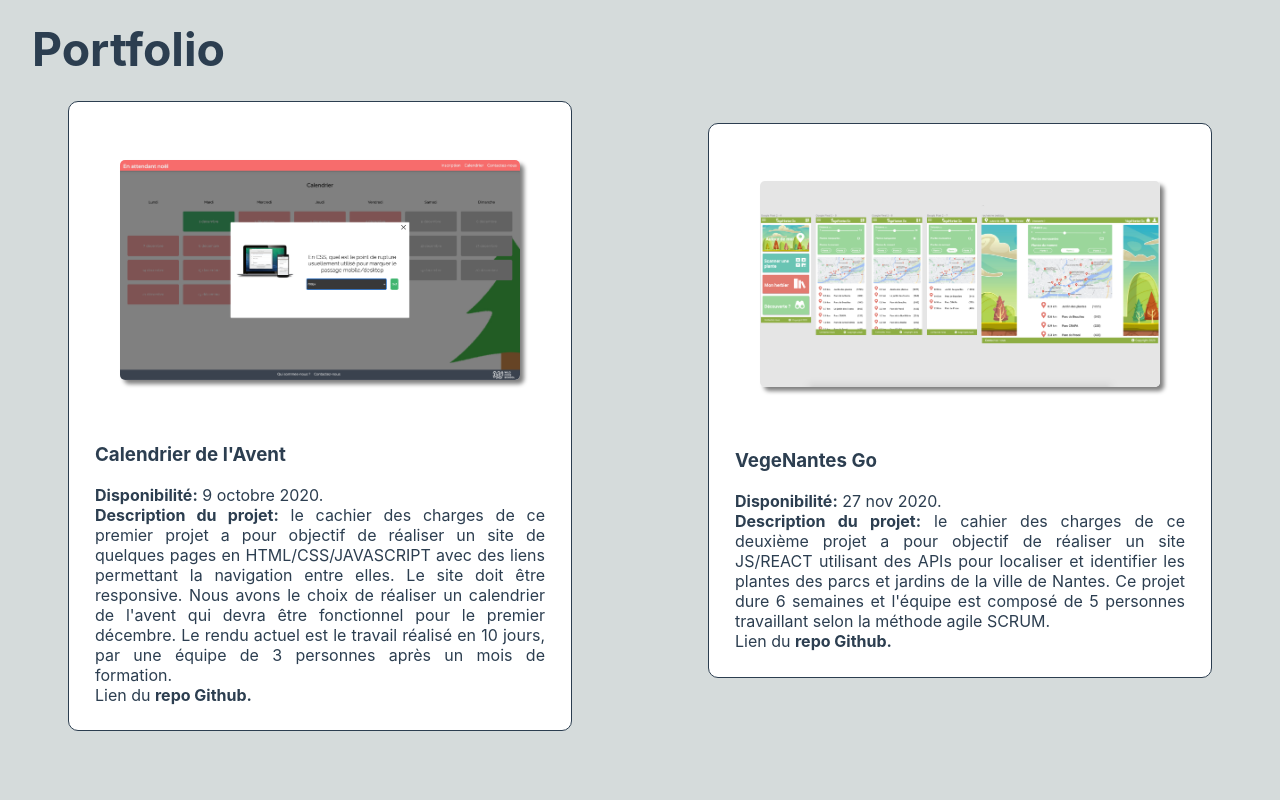
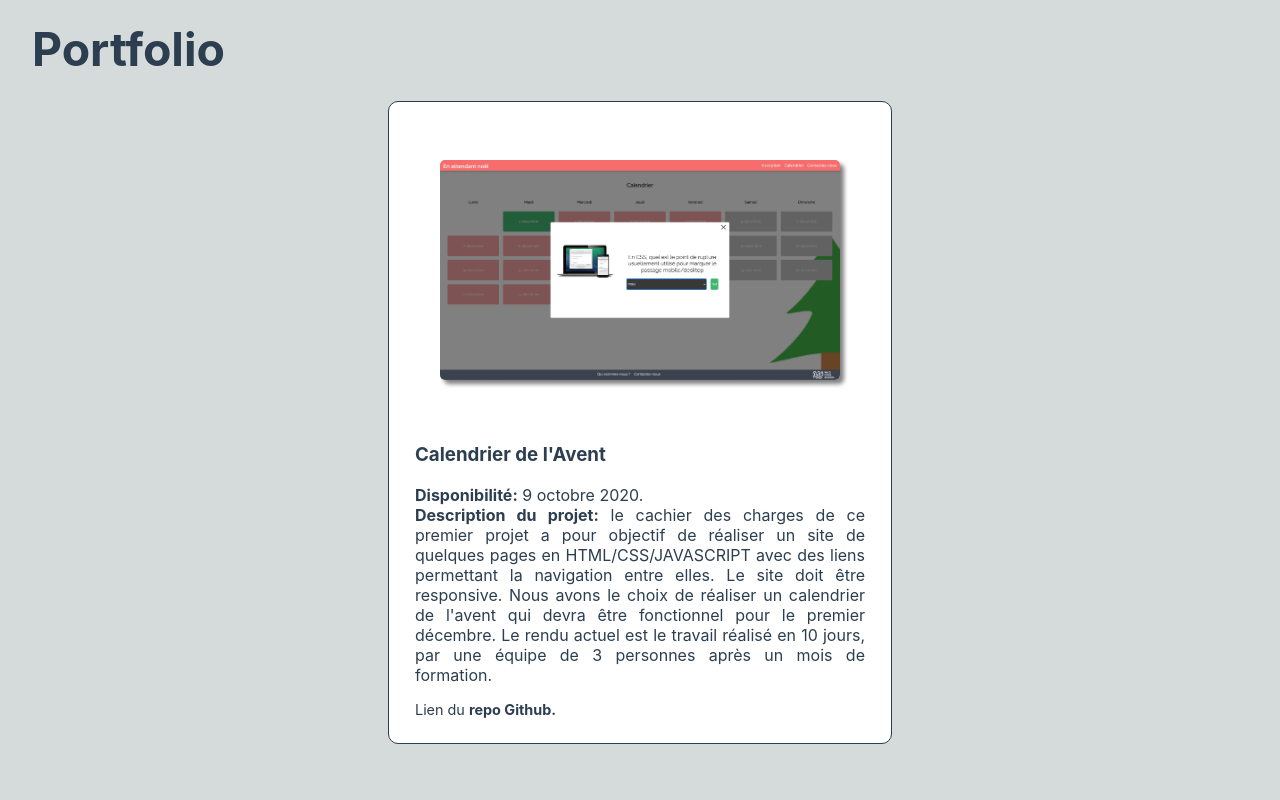
Before and after one commit to Benoit2109/curriculum, a React (Create React App) app: page / in a window 1280 px wide. Shown: the part 1300-2100 px from the top of the page. Built offline with nearby package versions, Linux system fonts and the light colour scheme.

Commit message:
change resume

```diff
--- a/src/components/Project.css
+++ b/src/components/Project.css
@@ -32,6 +32,8 @@
 .project:first-child {
   margin-top: 6rem;
 }
+
+
 .project {
   border: solid;
   border-width: 1px;
@@ -47,17 +49,35 @@
   max-width: 500px;
 }
 
+.noProject {
+    border: solid;
+    border-width: 1px;
+    border-radius: 10px;
+    border-color: #2c3e50;
+    background-color: #F5B7B1;
+    display: flex;
+    flex-direction: column;
+    align-items: center;
+    text-align: center;
+    padding: 2vw;
+    margin: 5vw;
+    max-width: 500px;
+    filter: grayscale(70%);
+  }
+
 .infos {
   text-align: justify;
   color: #2c3e50;
 }
 
-
+.github{
+    margin-top:1rem;
+    font-size: 0.9rem;
+}
 
 
 .Linkblue {
   color: #2c3e50;
-  margin-top: 0.5rem;
 }
 
 @media (min-width: 768px) {
--- a/src/components/Project.jsx
+++ b/src/components/Project.jsx
@@ -11,6 +11,7 @@ const project = [
     Description:
       "le cachier des charges de ce premier projet a pour objectif de réaliser un site de quelques pages en HTML/CSS/JAVASCRIPT avec des liens permettant la navigation entre elles. Le site doit être responsive. Nous avons le choix de réaliser un calendrier de l'avent qui devra être fonctionnel pour le premier décembre. Le rendu actuel est le travail réalisé en 10 jours, par une équipe de 3 personnes après un mois de formation.",
     Id: 1,
+    Active:true,
     Link: "https://baptiste-gfy.github.io/calendrier_avant/",
     Repo: "https://github.com/Benoit2109/calendrier_avant.git",
   },
@@ -21,10 +22,17 @@ const project = [
     Description:
       "le cahier des charges de ce deuxième projet a pour objectif de réaliser un site JS/REACT utilisant des APIs pour localiser et identifier les plantes des parcs et jardins de la ville de Nantes. Ce projet dure 6 semaines et l'équipe est composé de 5 personnes travaillant selon la méthode agile SCRUM.",
     Id: 2,
+    Active:false
   },
 ];
 
 class Projects extends React.Component {
+  constructor(props){
+    super(props)
+    this.state = {
+      Active: props.Active,
+    }
+  }
   render() {
     const {
       Name,
@@ -35,7 +43,7 @@ class Projects extends React.Component {
       Repo,
     } = this.props;
     return (
-      <div className="project">
+      <div className={this.state.Active? "project": "noProject"}>
         <div className="illustration">
           <a href={Link}>
             <img className="img" src={Illustration} alt={Name} />
@@ -50,7 +58,8 @@ class Projects extends React.Component {
             <strong>Description du projet:</strong> {Description}
           </p>
           <div>
-            <p>
+
+            <p className="github">
               Lien du{" "}
               <a className="Linkblue" href={Repo}>
                 repo Github.
@@ -58,6 +67,7 @@ class Projects extends React.Component {
             </p>
           </div>
         </div>
+
       </div>
     );
   }
--- a/src/components/experiences.jsx
+++ b/src/components/experiences.jsx
@@ -52,7 +52,7 @@ const experience = [
       "Commerce",
     ],
     Description:
-      "Gestion d'un compte d'Exploitation de 3 millions d'euros. Animation d'une équipe de 10 personnes",
+      "Gestion d'un compte d'Exploitation de 3,5 millions d'euros. Animation d'une équipe de 10 personnes",
     id: 3,
     Date: "Février 2015 - Janvier 2017",
     Open: false,
@@ -70,7 +70,7 @@ const experience = [
       "Commerce",
     ],
     Description:
-      "Gestion d'un compte d'Exploitation de 1,5 millions d'euros. Animation d'une équipe de 5 personnes",
+      "Gestion d'un compte d'Exploitation de 2 millions d'euros. Animation d'une équipe de 5 personnes",
     id: 4,
     Date: "Novembre 2013 - Janvier 2015",
     Open: false,
```
Also changed, not shown: 1 other file (tests, documents, lock files or other folders).
